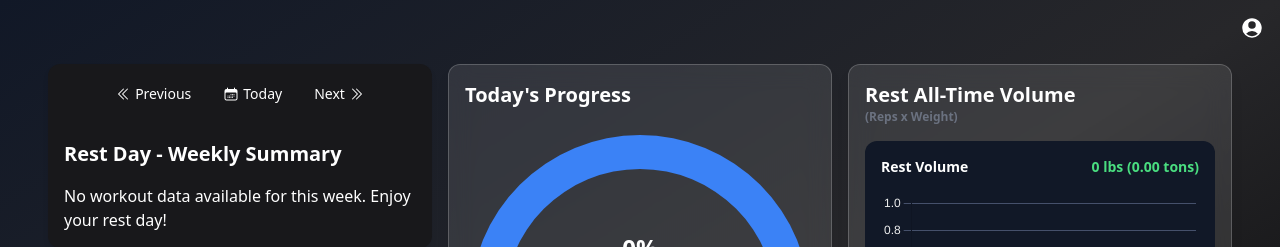
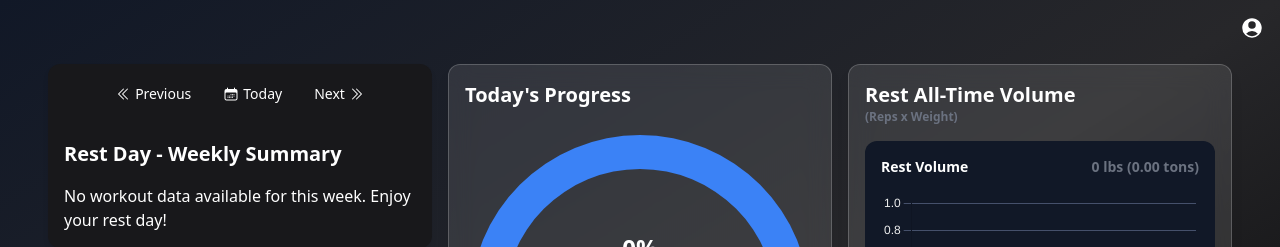
Before and after one commit to BrascoMarketing/Kevin-s-React-App-Tracker, a React (Vite) app: page / in a window 1280 px wide. Shown: the top 247 px of the page. Built offline with nearby package versions, Linux system fonts and the light colour scheme.

Commit message:
Title formatting - dynamic colors

```diff
--- a/src/components/WorkoutTypeVolumeChart.jsx
+++ b/src/components/WorkoutTypeVolumeChart.jsx
@@ -97,7 +97,7 @@ export default function WorkoutTypeVolumeChart({ logs, viewedDate }) {
       <div className="bg-gray-900 text-white rounded-xl p-4 space-y-4">
         <div className="flex justify-between items-center mb-2">
           <span className="text-sm font-bold">{workoutType} Volume</span>
-          <span className="text-sm text-green-400 font-bold">
+          <span className="text-sm font-bold" style={{ color: lineColor }}>
             {totalVolume.toLocaleString()} lbs{" "}
             ({(totalVolume / 2000).toFixed(2).toLocaleString()} tons)
           </span>
```
